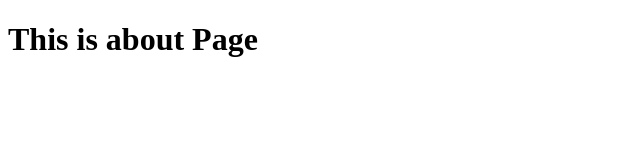
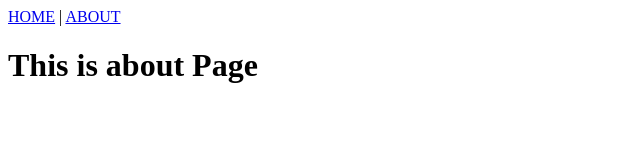
Before and after one commit to yanmyoe/yanmyoe.github.io, a plain HTML site: page about.html in a window 1280 px wide. Shown: the whole page, without its empty margins (0-640 px from the left). Drawn offline with Linux system fonts and the light colour scheme.

Commit message:
Third Commit add hyperlink in about.html

```diff
--- a/about.html
+++ b/about.html
@@ -7,6 +7,8 @@
     <title>About</title>
 </head>
 <body>
+    <a href="index.html">HOME</a> |
+    <a href="about.html">ABOUT</a>
         <h1>This is about Page</h1>
 
 </body>
```
